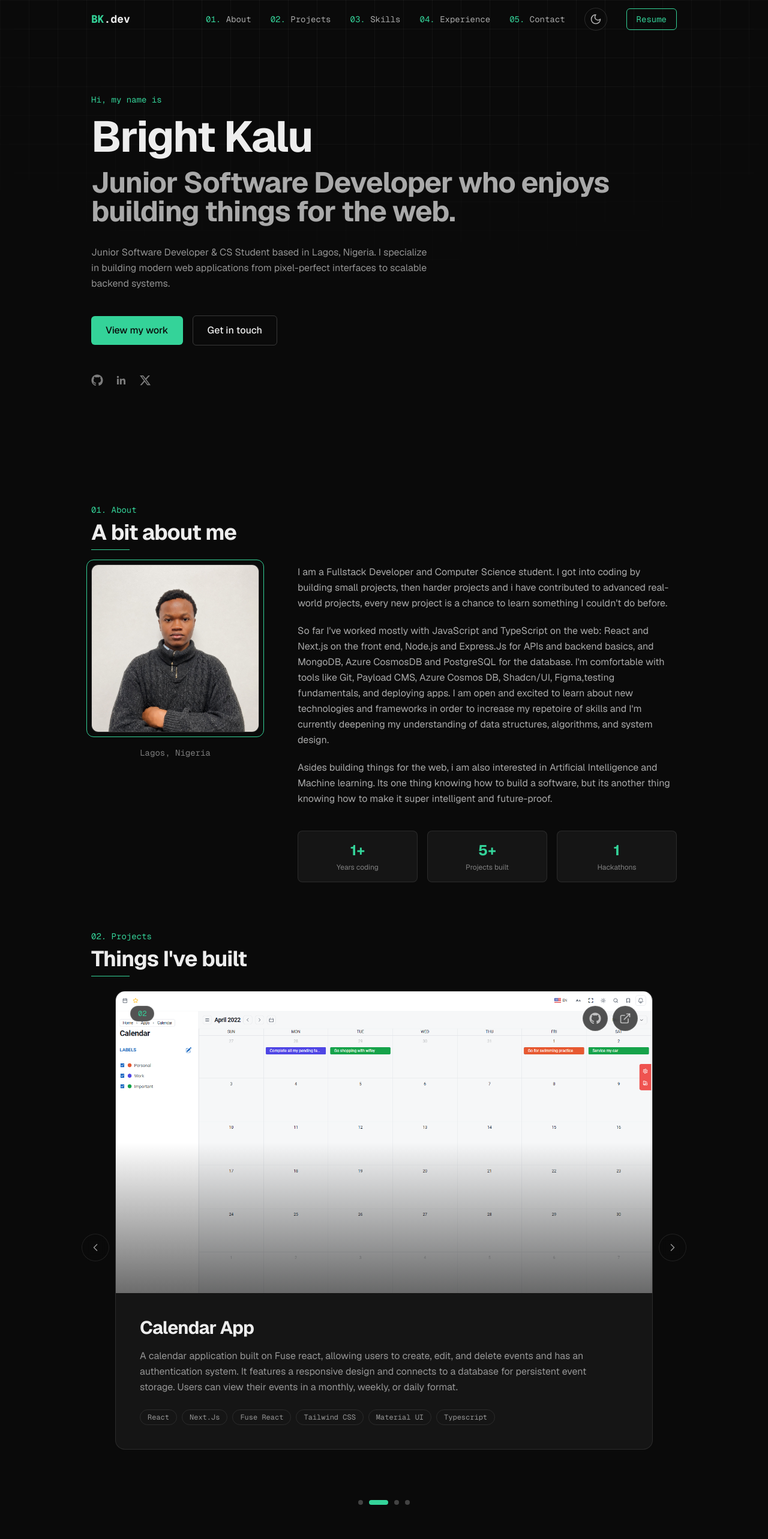
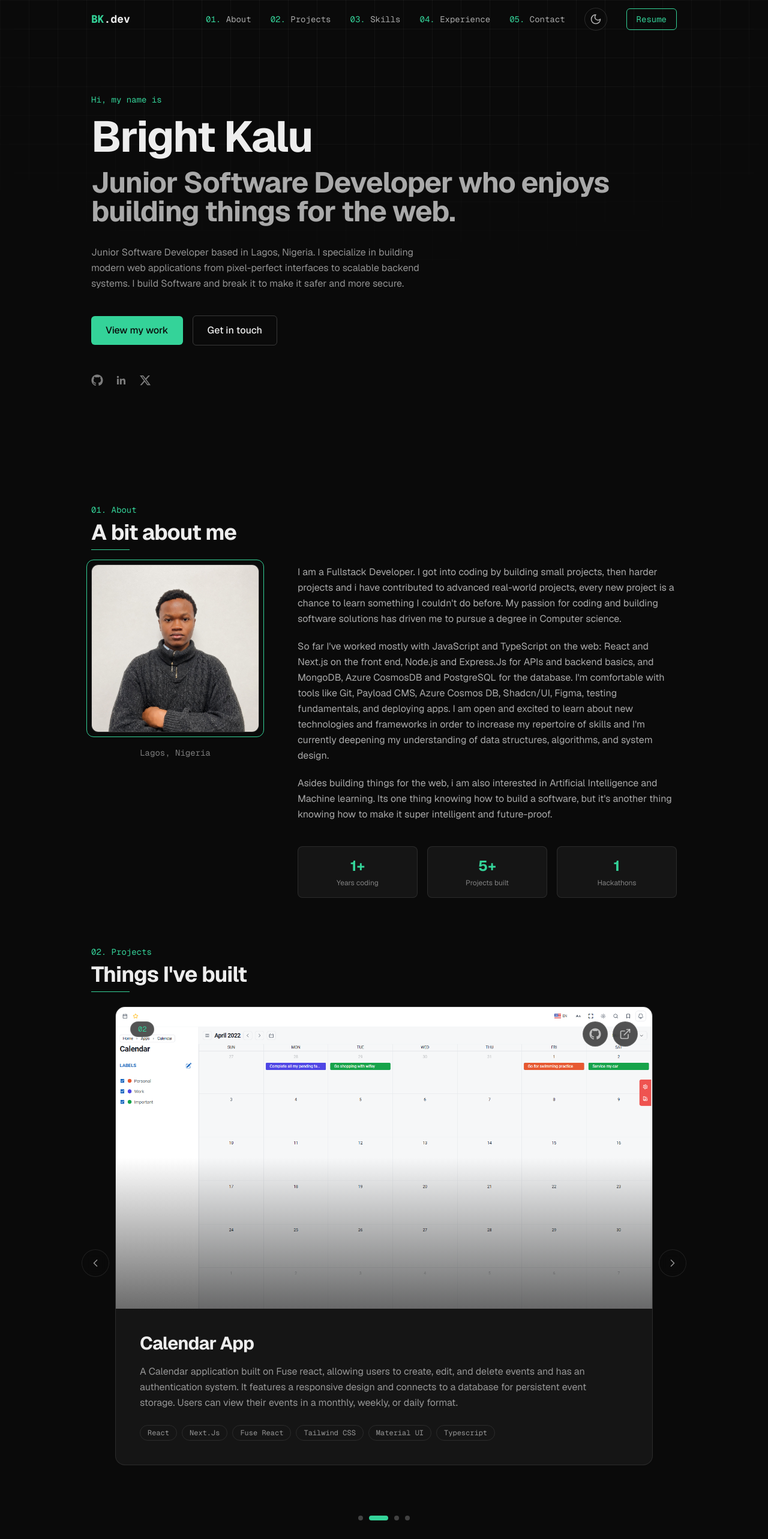
Before and after one commit to Brightograms/Portfolio, a Next.js app: page / in a window 1280 px wide. Shown: the top 2566 px of the page at 60% size. Built offline with nearby package versions, Linux system fonts and the light colour scheme.

Commit message:
Update profile details and enhance descriptions for clarity

```diff
--- a/app/layout.tsx
+++ b/app/layout.tsx
@@ -13,7 +13,7 @@ const geistMono = Geist_Mono({
 });
 
 export const metadata: Metadata = {
-  title: "Bright Kalu — Software Developer",
+  title: " Bright Kalu ",
   description:
     "Portfolio of Bright Kalu, a junior software developer and computer science student building things for the web.",
 };
--- a/components/Hero.tsx
+++ b/components/Hero.tsx
@@ -55,7 +55,7 @@ export default function Hero() {
           <p className="mt-8 max-w-xl leading-relaxed text-foreground/60">
             {profile.role} based in {profile.location}. I specialize in
             building modern web applications from pixel-perfect interfaces
-            to scalable backend systems.
+            to scalable backend systems. I build Software and break it to make it safer and more secure.
           </p>
         </Reveal>
         <Reveal delay={400}>
--- a/data/portfolio.ts
+++ b/data/portfolio.ts
@@ -1,7 +1,7 @@
 export const profile = {
   name: "Bright Kalu",
   initials: "BK",
-  role: "Junior Software Developer & CS Student",
+  role: "Junior Software Developer",
   tagline: "Junior Software Developer who enjoys building things for the web.",
   location: "Lagos, Nigeria",
   email: "kalubright675@gmail.com",
@@ -14,9 +14,9 @@ export const profile = {
 
 export const about = {
   paragraphs: [
-    "I am a Fullstack Developer and Computer Science student. I got into coding by building small projects, then harder projects and i have contributed to advanced real-world projects, every new project is a chance to learn something I couldn't do before.",
-    "So far I've worked mostly with JavaScript and TypeScript on the web: React and Next.js on the front end, Node.js and Express.Js for APIs and backend basics, and MongoDB, Azure CosmosDB and PostgreSQL for the database. I'm comfortable with tools like Git, Payload CMS, Azure Cosmos DB, Shadcn/UI, Figma,testing fundamentals, and deploying apps. I am open and excited to learn about new technologies and frameworks in order to increase my repetoire of skills and I'm currently deepening my understanding of data structures, algorithms, and system design.",
-    "Asides building things for the web, i am also interested in Artificial Intelligence and Machine learning. Its one thing knowing how to build a software, but its another thing knowing how to make it super intelligent and future-proof."
+    "I am a Fullstack Developer. I got into coding by building small projects, then harder projects and i have contributed to advanced real-world projects, every new project is a chance to learn something I couldn't do before. My passion for coding and building software solutions has driven me to pursue a degree in Computer science.",
+    "So far I've worked mostly with JavaScript and TypeScript on the web: React and Next.js on the front end, Node.js and Express.Js for APIs and backend basics, and MongoDB, Azure CosmosDB and PostgreSQL for the database. I'm comfortable with tools like Git, Payload CMS, Azure Cosmos DB, Shadcn/UI, Figma, testing fundamentals, and deploying apps. I am open and excited to learn about new technologies and frameworks in order to increase my repertoire of skills and I'm currently deepening my understanding of data structures, algorithms, and system design.",
+    "Asides building things for the web, i am also interested in Artificial Intelligence and Machine learning. Its one thing knowing how to build a software, but it's another thing knowing how to make it super intelligent and future-proof."
   ],
   stats: [
     { label: "Years coding", value: "1+" },
@@ -38,7 +38,7 @@ export const projects: Project[] = [
   {
     title: "AutoMarket",
     description:
-      "A full-stack web application for buying and selling cars. Users can create an account, List cars for sale, browse available listings, filter by what matters and make inquires about cars they are interested in by communicating with the seller directy through an email form in the app.",
+      "A full-stack web application for buying and selling cars. Users can create an account, List cars for sale, browse available listings, filter by what matters and make inquires about cars they are interested in by communicating with the seller directly through an email form in the app.",
     tech: ["Next.js", "TypeScript", "MongoDB", "Shadcn/UI", "Tailwind CSS"],
     image: "/projects/AutoMarket.png",
     liveUrl: "https://automarket-gamma.vercel.app/",
@@ -47,7 +47,7 @@ export const projects: Project[] = [
   {
     title: "Calendar App",
     description:
-      "A calendar application built on Fuse react, allowing users to create, edit, and delete events and has an authentication system. It features a responsive design and connects to a database for persistent event storage. Users can view their events in a monthly, weekly, or daily format.",
+      "A Calendar application built on Fuse react, allowing users to create, edit, and delete events and has an authentication system. It features a responsive design and connects to a database for persistent event storage. Users can view their events in a monthly, weekly, or daily format.",
     tech: ["React", "Next.Js", "Fuse React", "Tailwind CSS", "Material UI", "Typescript"],
     image: "/projects/calendarapp.png",
     liveUrl: "https://fuse-react-v160.vercel.app/apps/calendar",
@@ -55,7 +55,7 @@ export const projects: Project[] = [
   },
   {
     title: "Notes App",
-    description:"An interactive note-taking application built on Fuse React, allowing users to create, edit, and delete notes. It features a responsive design and connects to a database for persistent note storage. Users can view their notes in a list or grid format. It also features a search functionality to quickly find specific notes based on keywords and users can set reminders for important notesand also archive irrelevant notes while being able to add labels to their notes.",
+    description:"An interactive note-taking application built on Fuse React, allowing users to create, edit, and delete notes. It features a responsive design and connects to a database for persistent note storage. Users can view their notes in a list or grid format. It also features a search functionality to quickly find specific notes based on keywords and users can set reminders for important notes and also archive irrelevant notes while being able to add labels to their notes.",
     tech: ["TypeScript", "React", "Next.Js", "Fuse React", "Tailwind CSS", "Material UI"],
     image: "/projects/notesapp.png",
     liveUrl: "https://fuse-react-v160.vercel.app/apps/notes",
@@ -98,7 +98,7 @@ export const experience = [
     company: "MarkLite",
     period: "2026",
     points: [
-      "Recieved Training on Fullstack Development and worked on real-world projects using React, Next.js, Node.js, Express.js, and MongoDB.",
+      "Received Training on Fullstack Development and worked on real-world projects using React, Next.js, Node.js, Express.js, and MongoDB.",
       "Assisted in Application testing of the RouteCTRL operator app and how it connects and communicates with the RouteCTRL Command Center, Customer Portal and general backend system and flow, ensuring functionality and performance in Real world usage",
       "Built a full-stack migration validation dashboard for validating migrated RouteCTRL MongoDB customers collections by comparing document counts between the source and destination databases. The dashboard validates migration for a specific driver/account, compare expected and actual document counts, display PASS/FAIL status for each collection. Also icludes a dashboard summary that shows total collections, passed validations and failed validations.",
     ],
```
